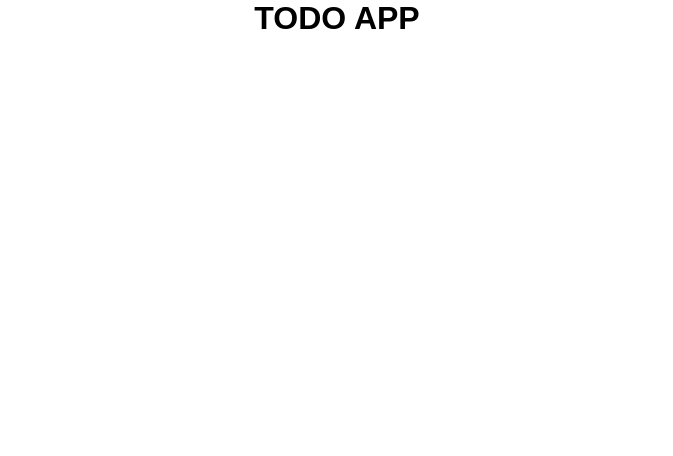
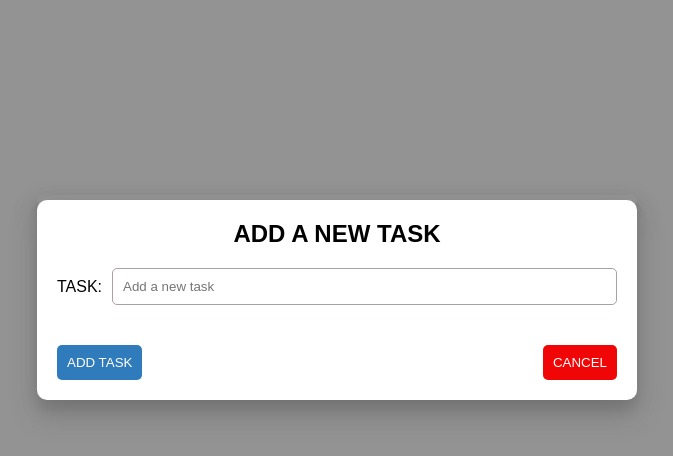
Before and after one commit to Carlos-004/Todo-app, a plain HTML site: page index.html in a window 1280 px wide. Shown: the whole page, without its empty margins (303-976 px from the left). Drawn offline with Linux system fonts and the light colour scheme.

Commit message:
style css in the modal window

```diff
--- a/index.html
+++ b/index.html
@@ -8,7 +8,21 @@
 </head>
 <body>
     <main class="container">
-        <h1 class="container-title">Todo App</h1>
+        <div class="modal">
+            <h2 class="modal-title">Add a new task</h2>
+
+            <form action="#" class="modal-form">
+                <label for="task">Task:
+                    <input type="text" name="task" id="task-input" placeholder="Add a new task">
+                </label>
+                <div class="container-buttons">
+                    <button class="btn-add-task">Add task</button>
+                    <button class="btn-cancel">Cancel</button>
+                </div>
+            </form>
+        </div>
     </main>
+
+    <script src="./app.js"></script>
 </body>
 </html>
--- a/style.css
+++ b/style.css
@@ -6,6 +6,16 @@
 body{
     font-family: Arial, Helvetica, sans-serif;
     font-size: 16px;
+    width: 100%;
+    height: 50vh;
+    display: flex;
+    justify-content: center;
+    align-items: center;
+    top: 0;
+    left: 0;
+    right: 0;
+    bottom: 0;
+    background-color: #2a292980;
 }
 .container-title{
     text-align: center;
@@ -13,10 +23,103 @@ body{
     margin-bottom: 20px;
 }
 .container{
-    width: 100%;
-    height: 100%;
+    box-shadow: #00000040 0px 14px 28px, rgba(0, 0, 0, 0.22) 0px 10px 10px;
+    width: min(600px,100%);
     display: flex;
-    justify-content: center;
     align-items: center;
     flex-direction: column;
+    border-radius: 10px;
+    padding:0 10px 10px 10px;
+
 }
+.container-new-task .bnt-new-task{
+    border: none;
+    padding: 15px;
+    width: 250px;
+    border-radius: 5px;
+    background-color: #307bbc;
+    color: #fff;
+    text-transform: uppercase;
+    font-weight: bold;
+    font-size: 19px;
+    margin-bottom: 30px;
+}
+form{
+    width: 100%;
+}
+.fields{
+    display:flex;
+    align-items: center;
+    justify-content: space-around;
+    box-shadow: #2f2f2f30 0px 10px 20px, #5150503b 0px 6px 6px;
+    border-radius: 10px;
+    padding:20px 10px;
+}
+.fields-title{
+    color: #860baf;
+    text-transform: uppercase;
+    font-size: 20px;
+}
+
+.fields-container label{
+    padding-left: 15px;
+}
+.modal{
+    width: min(600px,100%);
+    position: absolute;
+    margin: 0 auto;
+    z-index: 1;
+    box-shadow: #33323240 0px 14px 28px, #65646438 0px 10px 10px;
+    background-color: #fff;
+    padding: 20px;
+    border-radius: 10px;
+    height: auto;
+    margin-top: 5px;
+}
+.modal .modal-title{
+    text-transform: uppercase;
+    text-align: center;
+    margin-bottom: 20px;
+}
+.modal-form label{
+    text-transform: uppercase;
+    display: flex;
+    align-items: center;
+    gap: 10px;
+}
+.modal-form #task-input{
+    width: 100%;
+    padding: 10px;
+    border: 1px solid #aaa0a0;
+    border-radius: 5px;
+}
+.container-buttons{
+    margin-top: 40px;
+    display: flex;
+    justify-content: space-between;
+}
+.container-buttons .btn-add-task{
+    background-color: #307bbc;
+    color: #fff;
+    border: none;
+    padding: 10px;
+    text-transform: uppercase;
+    border-radius: 5px;
+}
+.container-buttons .btn-cancel{
+    background-color: #f00606;
+    color: #fff;
+    border: none;
+    padding: 10px;
+    text-transform: uppercase;
+    border-radius: 5px;
+}
+@media (max-width:480px) {
+    .fields{
+        display: flex;
+        flex-direction: column;
+    }
+    .fields-container{
+        margin-top: 10px;
+    }
+}
```
Also changed, not shown: app.js (added), delete.png (added).
